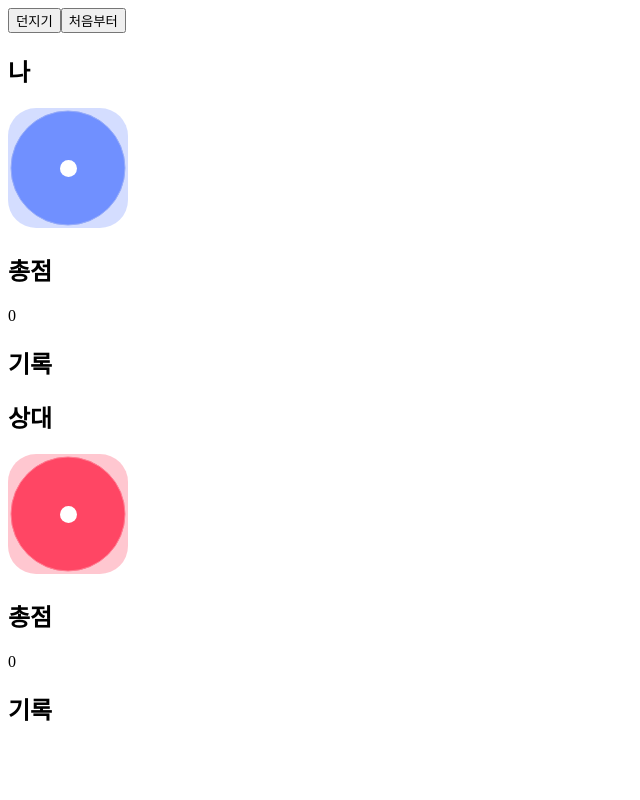
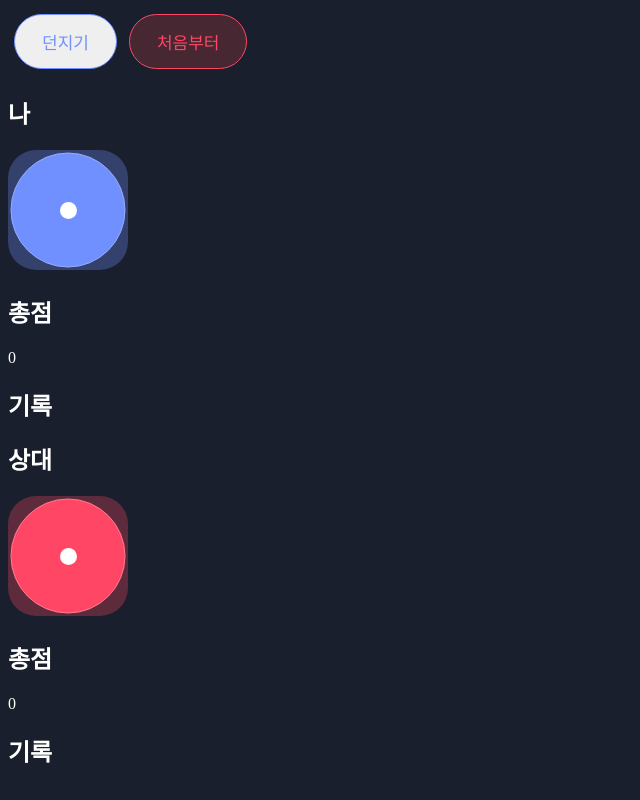
Before and after one commit to samon3869/codeit_react, a React (Vite) app: page / in a window 1280 px wide. Shown: the whole page, without its empty margins (0-640 px from the left). Built offline with nearby package versions, Linux system fonts and the light colour scheme.

Commit message:
button design

```diff
--- /dev/null
+++ b/src/App.css
@@ -0,0 +1,3 @@
+.App .App-button {
+    margin: 6px;
+}
--- a/src/App.jsx
+++ b/src/App.jsx
@@ -2,6 +2,8 @@ import { useState } from 'react';
 import Dice from './Dice'
 import Button from './Button';
 import ScoreBoard from './ScoreBoard';
+import './App.css';
+
 
 function random(n) {
     return Math.floor(Math.random() * n + 1);
@@ -24,10 +26,10 @@ function App() {
     };
 
     return (
-        <div>
+        <div className="App">
             <div>
-                <Button onClick={handleRollClick}>던지기</Button>
-                <Button onClick={handleResetClick}>처음부터</Button>
+                <Button className="App-button" color='blue' onClick={handleRollClick}>던지기</Button>
+                <Button className="App-button" color='red' onClick={handleResetClick}>처음부터</Button>
             </div>
             <div>
                 <ScoreBoard name="나" color="blue" gameHistory={gameHistory} />
--- /dev/null
+++ b/src/Button.css
@@ -0,0 +1,19 @@
+.Button {
+    padding: 14px 27px;
+    border-radius: 9999px;
+    outline: none;
+    cursor: pointer;
+    font-size: 17px;
+}
+
+.Button.blue {
+    background-color: (0, 89, 255, 0.2);
+    border: solid 1px #7090ff;
+    color: #7090ff;
+}
+
+.Button.red {
+    background-color: rgba(255, 78, 78, 0.2);
+    border: solid 1px #ff4664;
+    color: #ff4664;
+}
--- a/src/Button.jsx
+++ b/src/Button.jsx
@@ -1,5 +1,9 @@
-function Button({children, onClick}) {
-    return <button onClick={onClick}>{children}</button>;
+import './Button.css'
+
+
+function Button({children, onClick, color='blue', className=''}) {
+    const classNames = `Button ${color} ${className}`;
+    return <button className={classNames} onClick={onClick}>{children}</button>;
 }
 
 export default Button;
--- /dev/null
+++ b/src/index.css
@@ -0,0 +1,4 @@
+body {
+    background-color: #191f2c;
+    color: #fff;
+}
--- a/src/index.jsx
+++ b/src/index.jsx
@@ -1,6 +1,7 @@
 import React from 'react';
 import ReactDOM from 'react-dom/client';
 import App from './App'
+import './index.css';
 
 const root = ReactDOM.createRoot(document.getElementById('root'));
 root.render(
```
